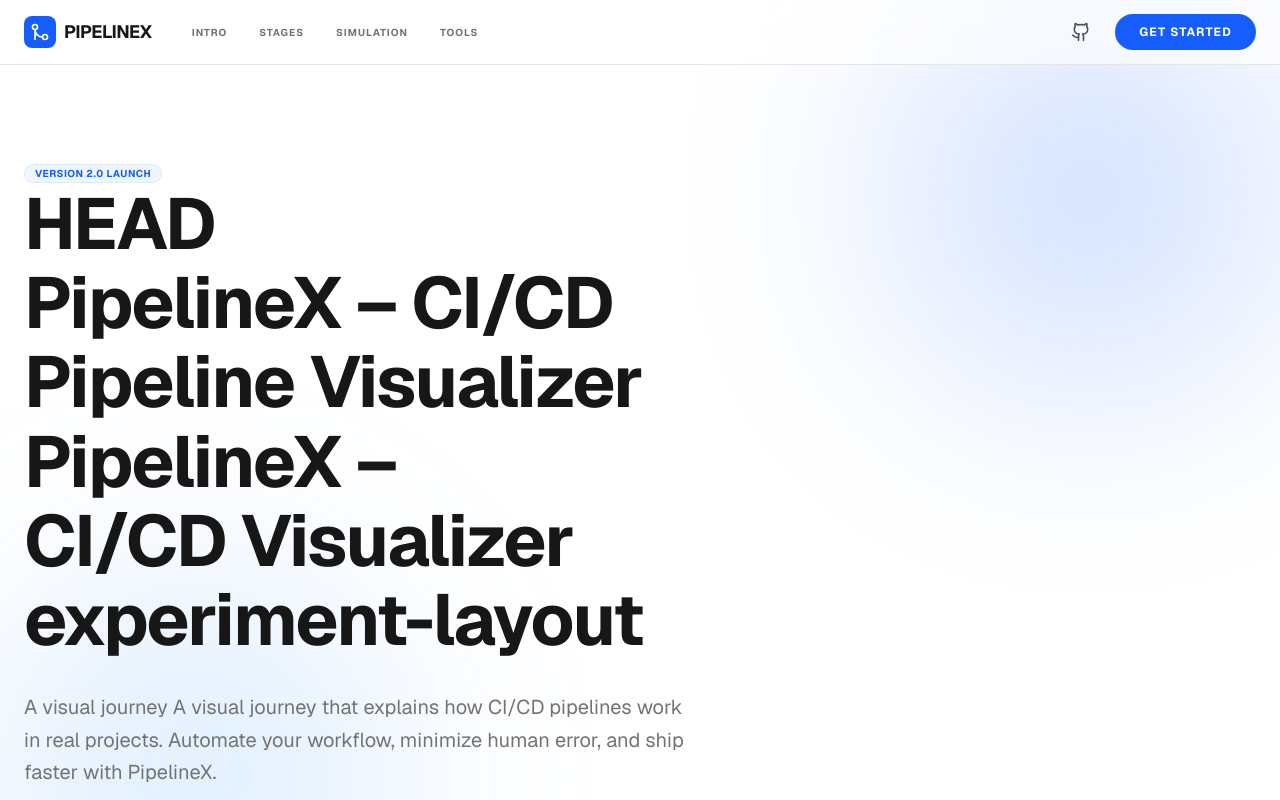
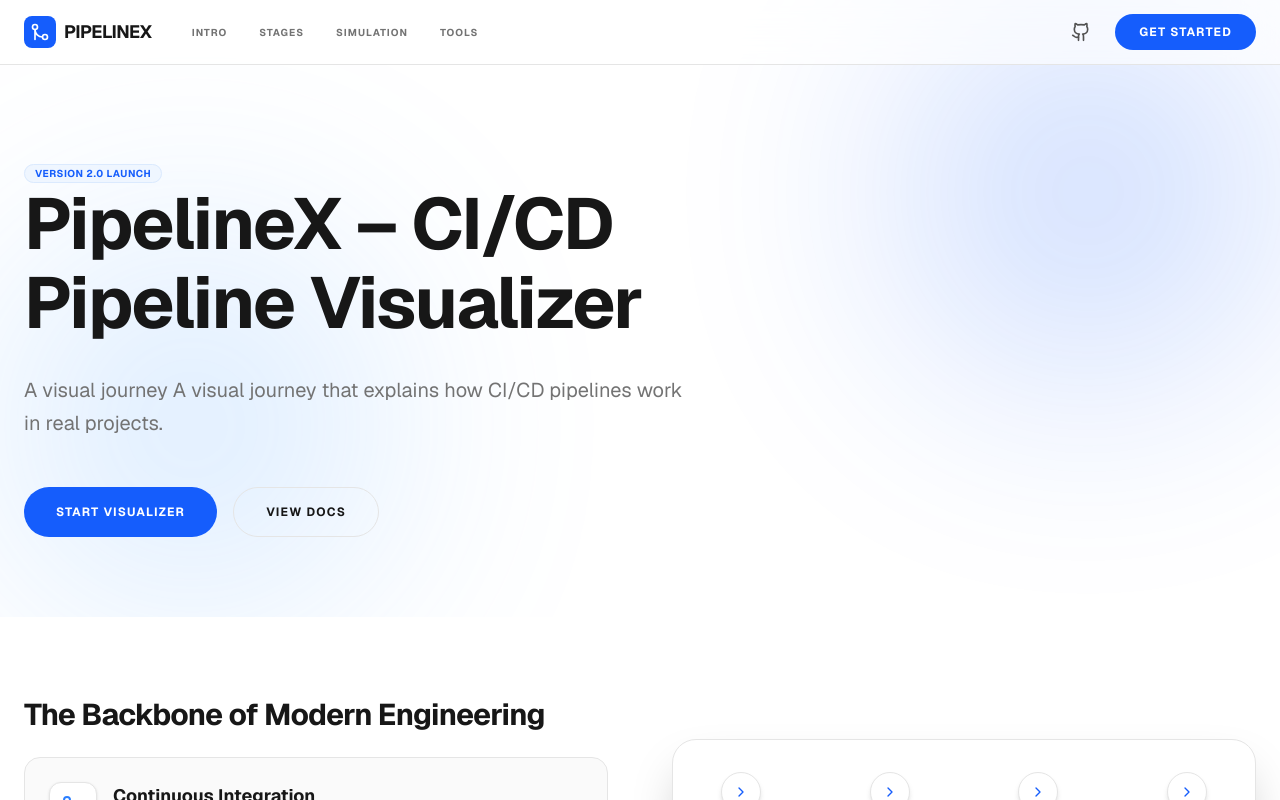
Before and after one commit to 2nishi2/pipelineX-cicd-visualizer, a Next.js app: page / in a window 1280 px wide. Shown: the top 800 px of the page. Built offline with nearby package versions, Linux system fonts and the light colour scheme.

Commit message:
Update page.tsx

```diff
--- a/app/page.tsx
+++ b/app/page.tsx
@@ -385,16 +385,10 @@ export default function Page() {
         <div className="max-w-4xl space-y-8 relative">
           <Badge>Version 2.0 Launch</Badge>
           <h1 className="text-5xl md:text-7xl font-bold tracking-tight text-balance leading-[1.1]">
-HEAD
             <h1>PipelineX – CI/CD Pipeline Visualizer</h1>
-
-
-            PipelineX – CI/CD Visualizer
-experiment-layout
           </h1>
           <p className="text-xl text-neutral-500 max-w-2xl leading-relaxed">
-            A visual journey A visual journey that explains how CI/CD pipelines work in real projects. Automate your workflow, minimize
-            human error, and ship faster with PipelineX.
+            A visual journey A visual journey that explains how CI/CD pipelines work in real projects.
           </p>
           <div className="flex flex-wrap gap-4 pt-4">
             <Button className="px-8 py-4">Start Visualizer</Button>
```
